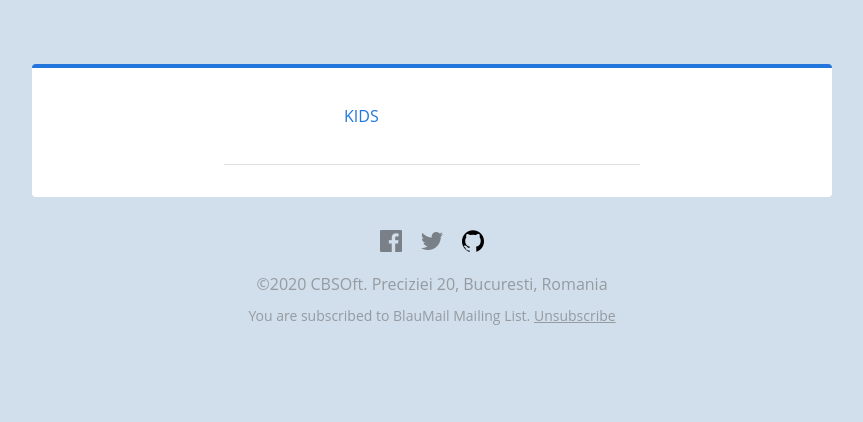
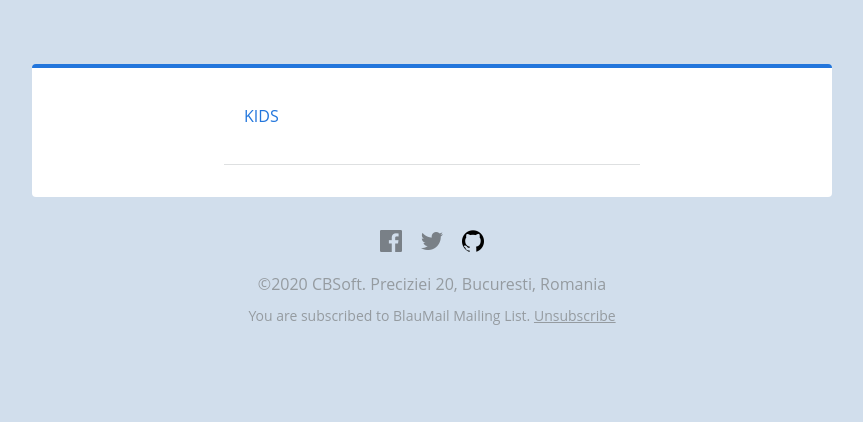
Before and after one commit to opencbsoft/kids-worksheet-generator, a Django app: template application/frontend/templates/frontend/base_email.html in a window 1280 px wide. Shown: the top 422 px of the page, without its empty margins (208-1071 px from the left). Run offline with Django 3.2, Linux system fonts and the light colour scheme; the template is opened without the code that fills it, so the values that code supplies are empty; some web fonts are replaced.

Commit message:
added email template

```diff
--- a/application/frontend/templates/frontend/base_email.html
+++ b/application/frontend/templates/frontend/base_email.html
@@ -649,7 +649,7 @@
                         <tr>
                           <td width="208" align="center" style="line-height:0px;font-size:0px;mso-line-height-rule:exactly;vertical-align:top;">
                     <![endif]-->
-                      <div class="col_1" style="vertical-align: top;display: inline-block;width: 100%;max-width: 208px;">
+                      <div class="col_1" style="vertical-align: top;display: inline-block;width: 100%;max-width: 408px;">
                         <table class="column" role="presentation" align="center" width="100%" cellspacing="0" cellpadding="0" border="0" style="vertical-align: top;-webkit-text-size-adjust: 100%;-ms-text-size-adjust: 100%;mso-table-lspace: 0pt;mso-table-rspace: 0pt;">
                           <tbody>
                             <tr>
@@ -732,7 +732,7 @@
                                 <a href="https://twitter.com/cristi_boboc" style="-webkit-text-size-adjust: 100%;-ms-text-size-adjust: 100%;text-decoration: none;color: #959ba0;font-family: Arial, Helvetica, sans-serif;margin-top: 0px;margin-bottom: 0px;word-break: break-word;"><img src="https://kids.cbsoft.ro/static/frontend/images/twitter.png" width="24" height="24" alt="Twitter" style="max-width: 24px;-ms-interpolation-mode: bicubic;border: 0;height: auto;line-height: 100%;outline: none;text-decoration: none;"></a> &nbsp;&nbsp;
                                 <a href="https://github.com/opencbsoft/kids-worksheet-generator" style="-webkit-text-size-adjust: 100%;-ms-text-size-adjust: 100%;text-decoration: none;color: #959ba0;font-family: Arial, Helvetica, sans-serif;margin-top: 0px;margin-bottom: 0px;word-break: break-word;"><img src="https://kids.cbsoft.ro/static/frontend/images/github.png" width="24" height="24" alt="Pinterest" style="max-width: 24px;-ms-interpolation-mode: bicubic;border: 0;height: auto;line-height: 100%;outline: none;text-decoration: none;"></a>
                               </p>
-                              <p class="mb_xs" style="color: inherit;font-family: Arial, Helvetica, sans-serif;margin-top: 0px;margin-bottom: 8px;word-break: break-word;font-size: 16px;line-height: 26px;">&copy;2020 CBSOft. <a class="text_adr" href="#" style="-webkit-text-size-adjust: 100%;-ms-text-size-adjust: 100%;text-decoration: none;color: #959ba0;font-family: Arial, Helvetica, sans-serif;margin-top: 0px;margin-bottom: 0px;word-break: break-word;"><span style="color: #959ba0;text-decoration: none;">Preciziei 20, Bucuresti, Romania</span></a></p>
+                              <p class="mb_xs" style="color: inherit;font-family: Arial, Helvetica, sans-serif;margin-top: 0px;margin-bottom: 8px;word-break: break-word;font-size: 16px;line-height: 26px;">&copy;2020 CBSoft. <a class="text_adr" href="https://www.cbsoft.ro/ro/" style="-webkit-text-size-adjust: 100%;-ms-text-size-adjust: 100%;text-decoration: none;color: #959ba0;font-family: Arial, Helvetica, sans-serif;margin-top: 0px;margin-bottom: 0px;word-break: break-word;"><span style="color: #959ba0;text-decoration: none;">Preciziei 20, Bucuresti, Romania</span></a></p>
                               {% block unsubscribe %}
                                 <p class="text_link text_xs" style="color: inherit;font-family: Arial, Helvetica, sans-serif;margin-top: 0px;margin-bottom: 0px;word-break: break-word;font-size: 14px;line-height: 22px;">You are subscribed to BlauMail Mailing List. <a href="#" style="-webkit-text-size-adjust: 100%;-ms-text-size-adjust: 100%;text-decoration: underline;color: #959ba0;font-family: Arial, Helvetica, sans-serif;margin-top: 0px;margin-bottom: 0px;word-break: break-word;"><span style="color: #959ba0;text-decoration: none;">Unsubscribe</span></a></p>
                               {% endblock %}
```
